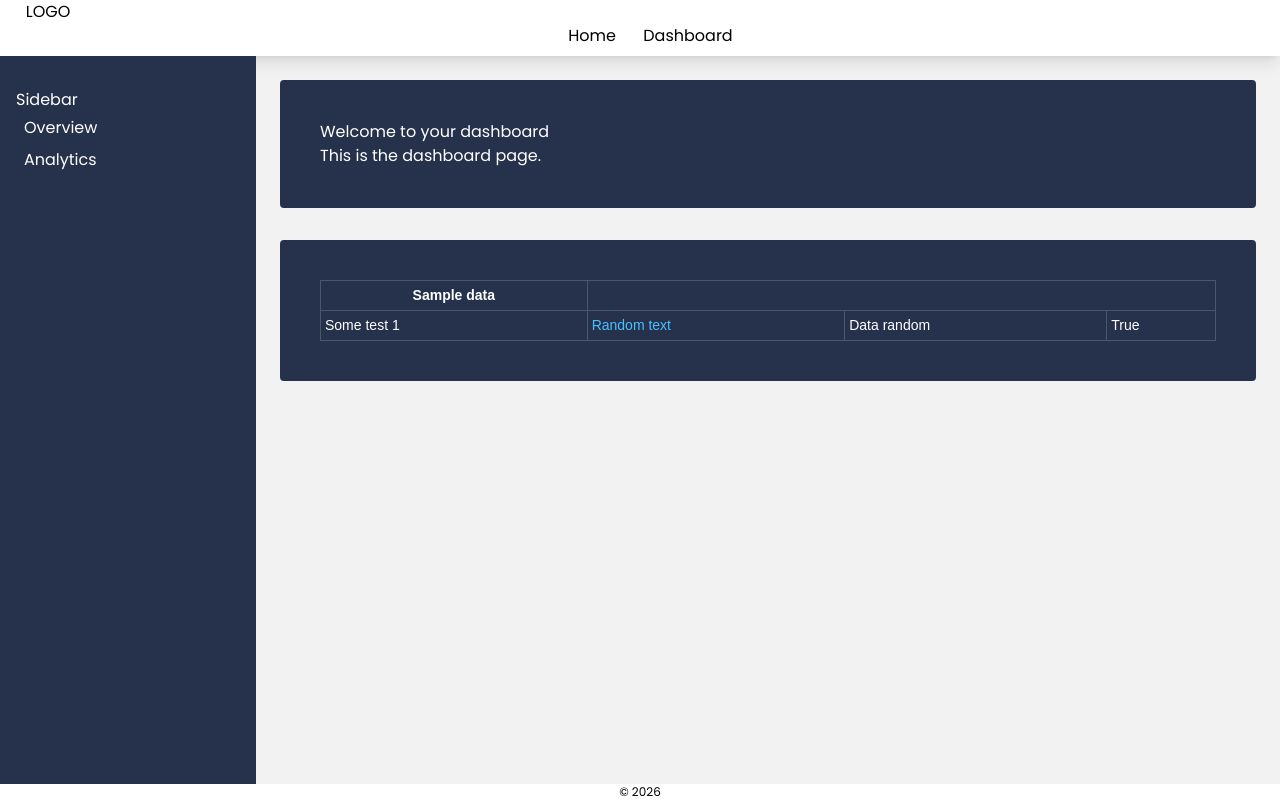
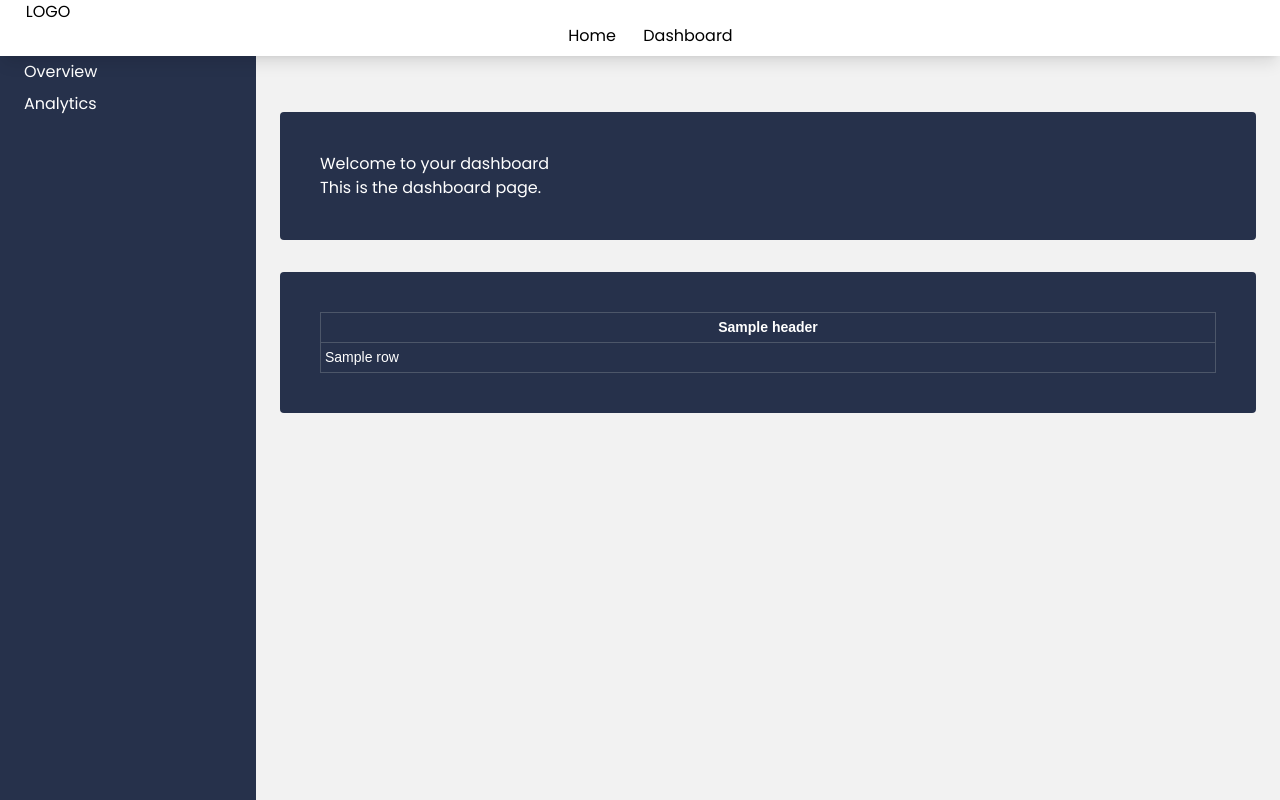
Before and after one commit to trallan/python-dashboard, a Flask app: template app/dashboard/templates/dashboard/index.html in a window 1280 px wide. Run offline with Flask 3, Linux system fonts and the light colour scheme; the template is opened without the code that fills it: most values are stand-ins (such as "Sample title", 1, 10 or a date in 2020).

Commit message:
Add - read data

```diff
--- a/app/dashboard/templates/dashboard/index.html
+++ b/app/dashboard/templates/dashboard/index.html
@@ -11,17 +11,22 @@
 <div class="bg-[#26314b] rounded-sm text-white w-full p-10 my-8">
     <table>
         <thead>
-            {% for data in headers %}
-                <th>{{ data }}</th>
+            {% for header in headers %}
+                {% if header != "comment" %}
+                <th>{{ header|capitalize }}</th>
+                {% endif %}
             {% endfor %}
         </thead>
         <tbody>
-            <tr>
-                <td>Some test 1</td>
-                <td class="text-[#46C2FF]">Random text</td>
-                <td>Data random</td>
-                <td>True</td>
-            </tr>
+            {% for row in data %}
+                <tr>
+                    {% for header in headers %}
+                        {% if header != "comment" %}
+                            <td>{{ row[header] }}</td>
+                        {% endif %}
+                    {% endfor %}
+                </tr>
+            {% endfor %}
         </tbody>
     </table>
 </div>
--- a/app/templates/base.html
+++ b/app/templates/base.html
@@ -17,7 +17,7 @@
 <body>
 
     <!-- Navbar -->
-    <nav class="h-14 bg-[#ffffff] text-black shadow-lg">
+    <nav class="fixed z-50 w-full h-14 bg-[#ffffff] text-black shadow-lg">
         {% include "partials/navbar.html" %}
     </nav>
 
@@ -28,16 +28,16 @@
             {% include "partials/sidebar.html" %}
         </aside>
 
-        <main class="flex-1 ml-64 p-6">
+        <main class="flex-1 ml-64 p-6 pt-28">
             {% block content %}{% endblock %}
         </main>
 
     </div>
 
     <!-- Footer -->
-    <footer class="absolute flex justify-center text-xs bg-white bottom-0 h-4 w-screen">
+    <!-- <footer class="absolute flex justify-center text-xs bg-white bottom-0 h-4 w-screen">
         <p>© 2026</p>
-    </footer>
+    </footer> -->
 
     {% block scripts %}{% endblock %}
 </body>
```
Also changed, not shown: app/dashboard/routes.py (+6 -4 lines).
